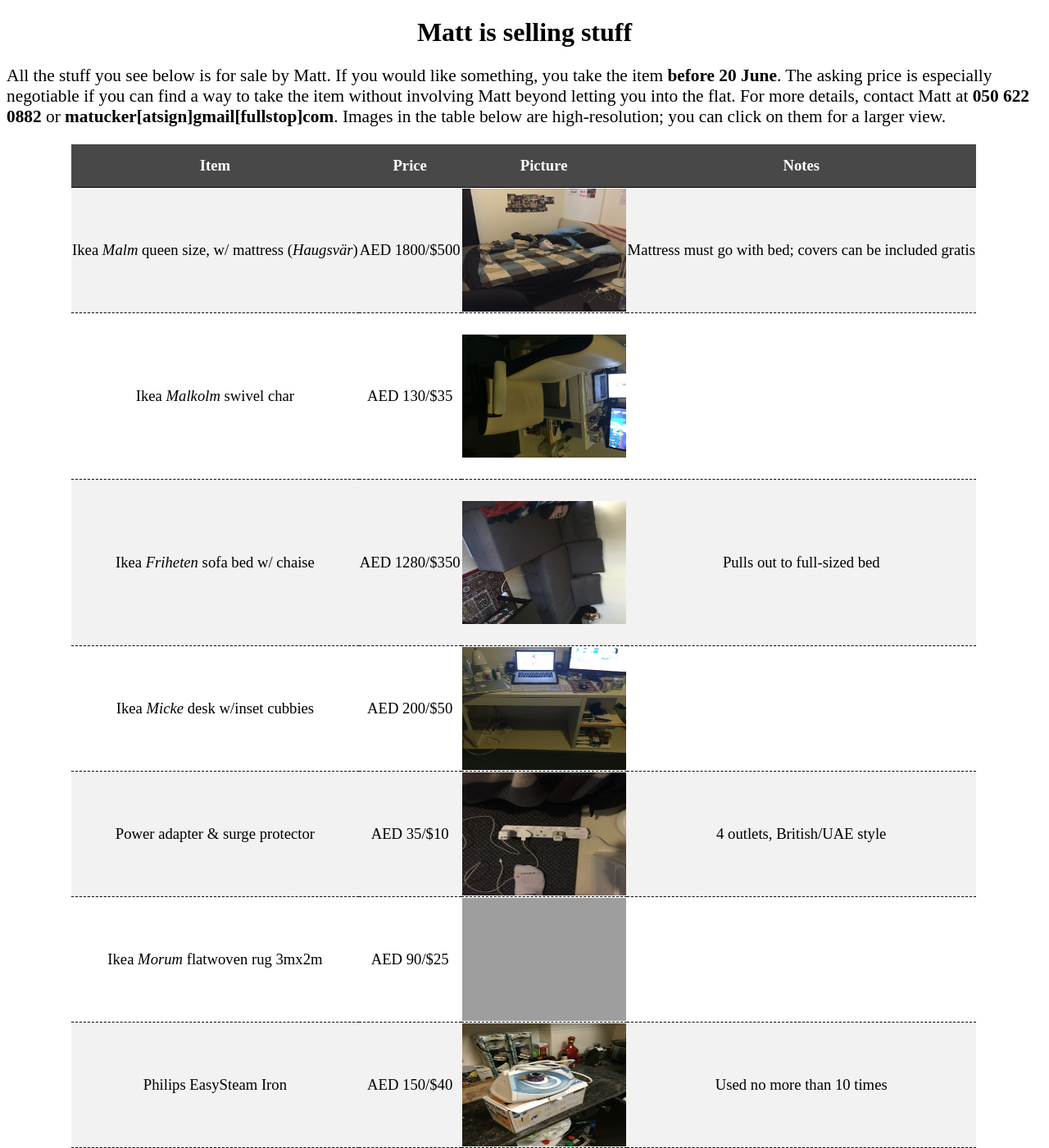
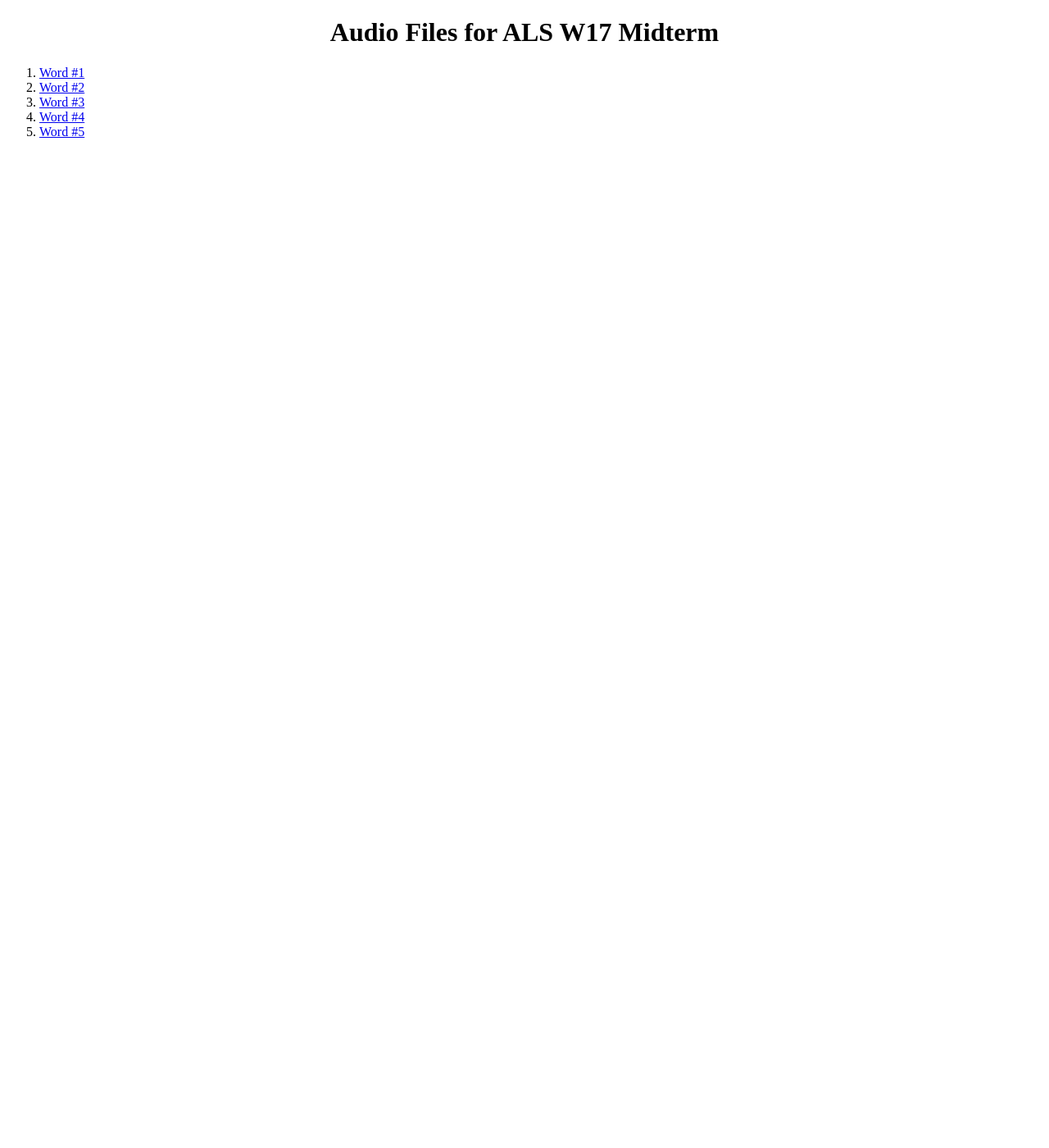
Before and after one commit to matthew-tucker/matthew-tucker.github.io, a Jekyll site: the page files/items/index.html, which Jekyll copies as it is, in a window 1280 px wide and 1400 px high. Shown: the whole window at 82% size. Built offline with Jekyll 4.4.1, drawn with Linux system fonts in a browser that asks for light colours; some of the changed text lies outside the part shown.

Commit message:
add audio files for als176 midterm

```diff
--- a/files/items/index.html
+++ b/files/items/index.html
@@ -14,87 +14,22 @@
 		<link rel="stylesheet" href="./items.css" type="text/css" media="screen" charset="utf-8" />
 		<meta http-equiv="Content-Type" content="text/html; charset=utf-8" />
 		<meta name="author" content="Matthew A. Tucker" />
-		<title>Stuff for Sale</title>
+		<title>Audio files for ALS 176 Midterm</title>
 	</head>
 
 	<body>
 
 	<!-- main container -->
 	<div id="container">
-		<h1>Matt is selling stuff</h1>
+		<h1>Audio Files for ALS W17 Midterm</h1>
 
-		<p class="intro">All the stuff you see below is for sale by Matt. If you would like something, you take the item <strong>before 20 June</strong>. The asking price is especially negotiable if you can find a way to take the item without involving Matt beyond letting you into the flat. For more details, contact Matt at <strong>050 622 0882</strong> or <strong>matucker[atsign]gmail[fullstop]com</strong>. Images in the table below are high-resolution; you can click on them for a larger view.</p>
-
-		<div class="tab-contain">
-		<table>
-			<tr><th>Item</th>
-				<th>Price</th>
-				<th>Picture</th>
-				<th>Notes</th></tr>
-			<tr>
-				<td>Ikea <em>Malm</em> queen size, w/ mattress (<em>Haugsvär</em>)</td>
-				<td>AED 1800/$500</td>
-				<td><a href="./bed.jpg" target="_blank"><img src="./bed.jpg" /></a></td>
-				<td>Mattress must go with bed; covers can be included gratis</td></tr>
-			<tr>
-				<td>Ikea <em>Malkolm</em> swivel char</td>
-				<td>AED 130/$35</td>
-				<td><a href="./chair.jpg" target="_blank"><img src="./chair.jpg" class="rotate"/></a></td>
-				<td></td></tr>
-			<tr>
-				<td>Ikea <em>Friheten</em> sofa bed w/ chaise</td>
-				<td>AED 1280/$350</td>
-				<td><a href="./couch.jpg" target="_blank"><img src="./couch.jpg" class="rotate"/></a></td>
-				<td>Pulls out to full-sized bed</td></tr>
-			<tr>
-				<td>Ikea <em>Micke</em> desk w/inset cubbies</td>
-				<td>AED 200/$50</td>
-				<td><a href="./desk.jpg" target="_blank"><img src="./desk.jpg" /></a></td>
-				<td></td></tr>
-			<tr>
-				<td>Power adapter & surge protector</td>
-				<td>AED 35/$10</td>
-				<td><a href="./adapter.jpg" target="_blank"><img src="./adapter.jpg" /></a></td>
-				<td>4 outlets, British/UAE style</td>
-			</tr>
-			<tr>
-				<td>Ikea <em>Morum</em> flatwoven rug 3mx2m</td>
-				<td>AED 90/$25</td>
-				<td><a href="./carpet.jpg" target="_blank"><img src="./carpet.jpg" /></a></td>
-				<td></td>
-			</tr>
-			<tr>
-				<td>Philips EasySteam Iron</td>
-				<td>AED 150/$40</td>
-				<td><a href="./iron.jpg" target="_blank"><img src="./iron.jpg" /></a></td>
-				<td>Used no more than 10 times</td>
-			</tr>
-			<tr>
-				<td>Ikea White Desk Lamp</td>
-				<td>AED 55/$10</td>
-				<td><a href="./lamp.jpg" target="_blank"><img src="./lamp.jpg" class="rotate" /></a></td>
-				<td></td>
-			</tr>
-			<tr>
-				<td>Ikea <em>Skubb</em> laundry hamper</td>
-				<td>AED 20/$5</td>
-				<td><a href="./laundry-hamper.jpg" target="_blank"><img src="laundry-hamper.jpg" class="rotate" /></a></td>
-				<td>Free if you buy something else</td>
-			</tr>
-			<tr>
-				<td>Tefal 1.5L Electric Tea Kettle</td>
-				<td>AED 360/$100</td>
-				<td><a href="./tea-kettle.jpg" target="_blank"><img src="tea-kettle.jpg" /></a></td>
-				<td><td>
-			</tr>
-			<tr>
-				<td>Ikea <em>Fniss</em> trash can</td>
-				<td>See below</td>
-				<td><a href="./wastebasket.jpg" target="_blank"><img src="wastebasket.jpg" /></a></td>
-				<td>Free if you buy something else</td>
-			</tr>
-
-		</table></div>
+		<p class="intro"><ol>
+			<li><a href="./1.wav" target="_blank">Word #1</a></li>
+			<li><a href="./2.wav" target="_blank">Word #2</a></li>
+			<li><a href="./3.wav" target="_blank">Word #3</a></li>
+			<li><a href="./4.wav" target="_blank">Word #4</a></li>
+			<li><a href="./5.wav" target="_blank">Word #5</a></li>
+		</ol></p>
 
 
 	</div>
```
Also changed, not shown: files/items/adapter.jpg (deleted), files/items/bed.jpg (deleted), files/items/chair.jpg (deleted), files/items/couch.jpg (deleted), files/items/desk.jpg (deleted), files/items/iron.jpg (deleted), files/items/ironing-board.jpg (deleted), files/items/lamp.jpg (deleted), files/items/laundry-hamper.jpg (deleted), files/items/nightstand.jpg (deleted), files/items/tea-kettle.jpg (deleted), 8 other files.
